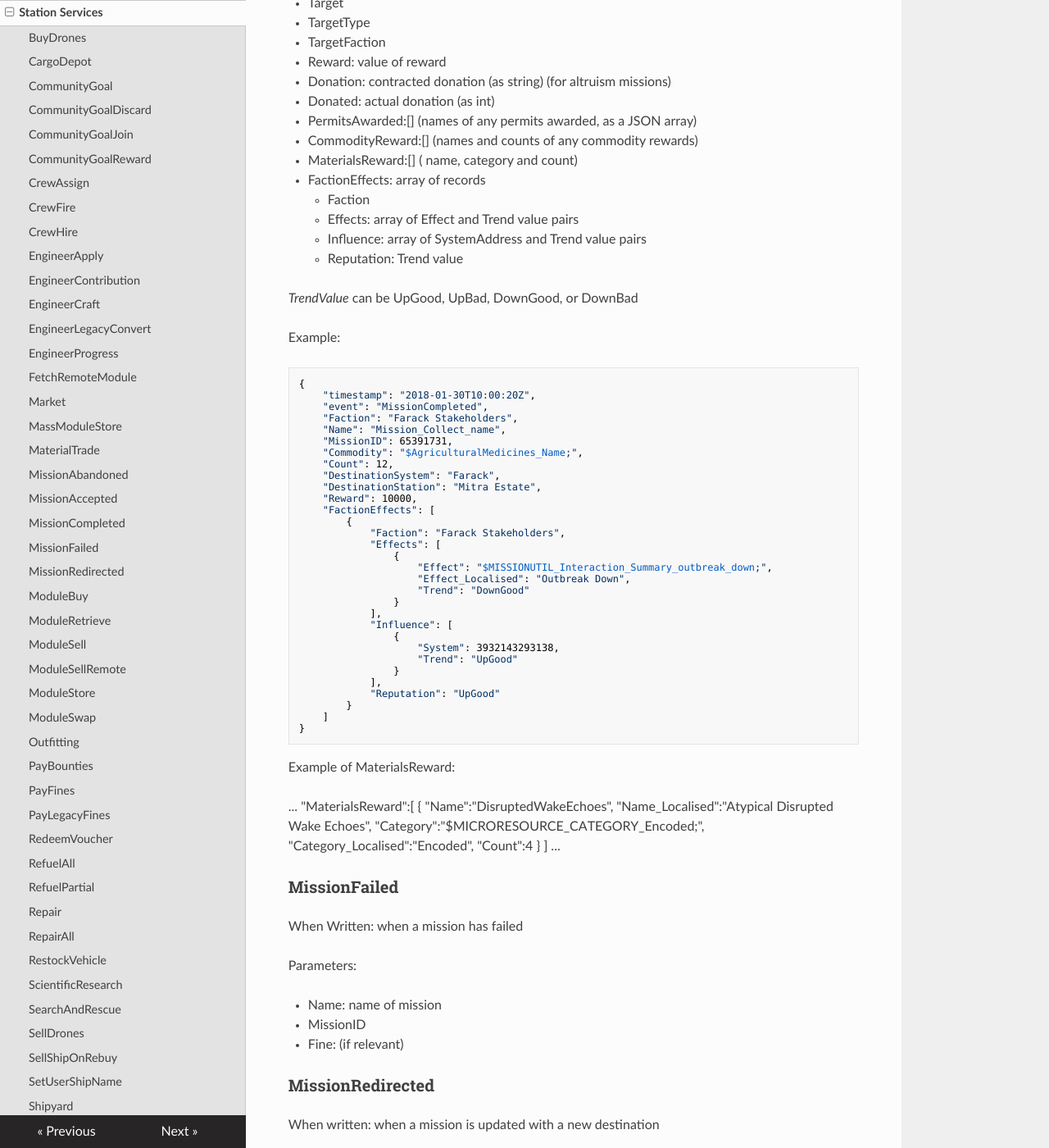
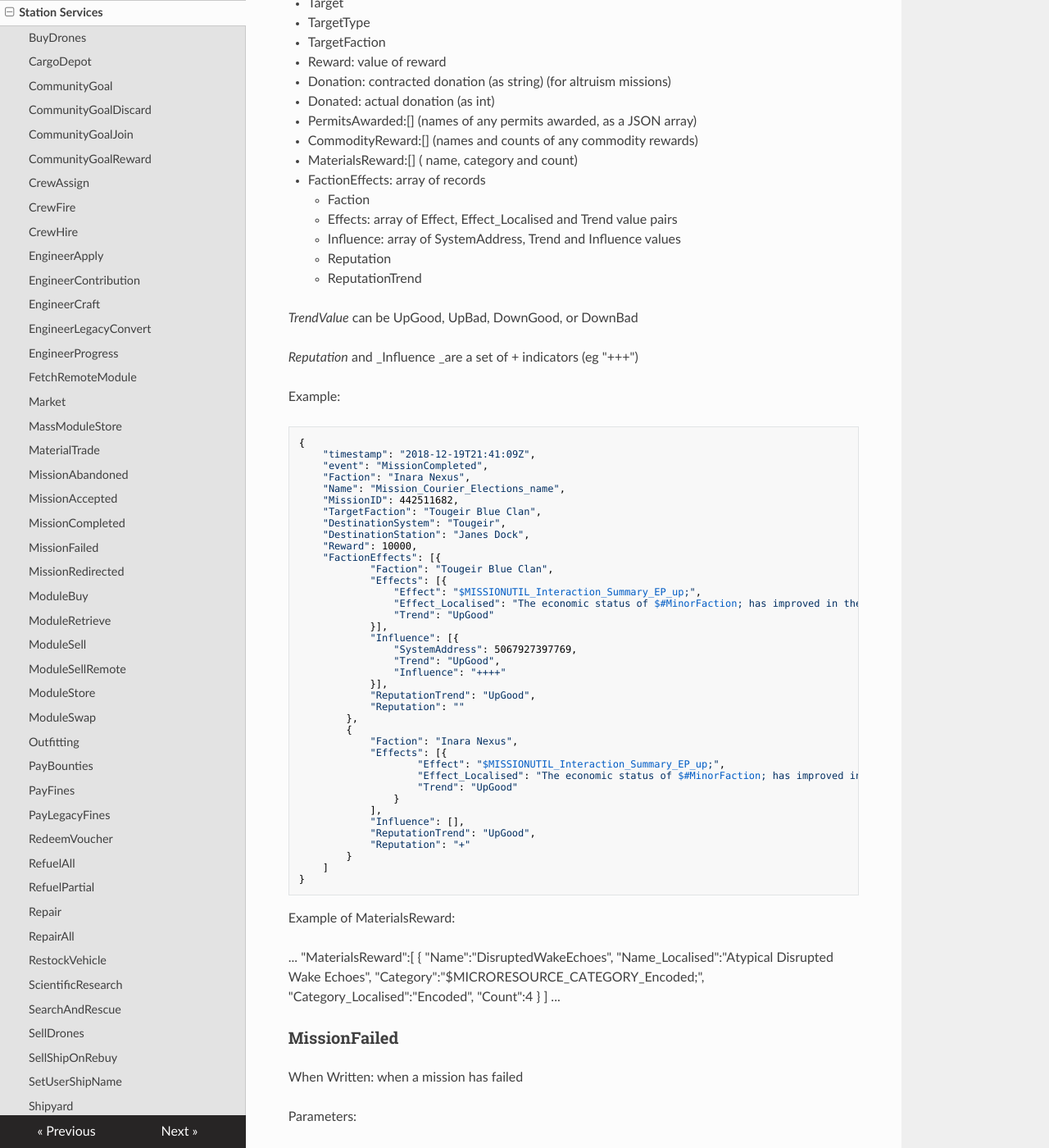
Before and after one commit to Lombra/elite-api-docs, an MkDocs documentation site: the page built from docs/Station Services.md, in a window 1280 px wide and 1400 px high, scrolled down 14205 px. Shown: the whole window at 82% size. Built offline with MkDocs 1.6.1, drawn with Linux system fonts in a browser that asks for light colours; nearby versions of some CDN libraries; old or Windows-style settings are respelled for this version of MkDocs.

Commit message:
Update for docs v26

````diff
--- a/docs/Station Services.md
+++ b/docs/Station Services.md
@@ -735,46 +735,57 @@ Optional parameters (depending on mission type)
 - MaterialsReward:[] ( name, category and count)
 - FactionEffects: array of records
 	- Faction
-	- Effects: array of Effect and Trend value pairs
-	- Influence: array of SystemAddress and Trend value pairs
-	- Reputation: Trend value
+	- Effects: array of Effect, Effect_Localised and Trend value pairs
+	- Influence: array of SystemAddress, Trend and Influence values
+	- Reputation
+	- ReputationTrend
 
 
 _TrendValue_ can be UpGood, UpBad, DownGood, or DownBad
 
-Example:
-
-```
-{
-	"timestamp": "2018-01-30T10:00:20Z",
-	"event": "MissionCompleted",
-	"Faction": "Farack Stakeholders",
-	"Name": "Mission_Collect_name",
-	"MissionID": 65391731,
-	"Commodity": "$AgriculturalMedicines_Name;",
-	"Count": 12,
-	"DestinationSystem": "Farack",
-	"DestinationStation": "Mitra Estate",
-	"Reward": 10000,
-	"FactionEffects": [
-		{
-			"Faction": "Farack Stakeholders",
-			"Effects": [
-				{
-					"Effect": "$MISSIONUTIL_Interaction_Summary_outbreak_down;",
-					"Effect_Localised": "Outbreak Down",
-					"Trend": "DownGood"
-				}
-			],
-			"Influence": [
-				{
-					"System": 3932143293138,
-					"Trend": "UpGood"
-				}
-			],
-			"Reputation": "UpGood"
-		}
-	]
+_Reputation_ and _Influence _are a set of + indicators (eg "+++")
+
+Example:
+
+```
+{
+    "timestamp": "2018-12-19T21:41:09Z",
+    "event": "MissionCompleted",
+    "Faction": "Inara Nexus",
+    "Name": "Mission_Courier_Elections_name",
+    "MissionID": 442511682,
+    "TargetFaction": "Tougeir Blue Clan",
+    "DestinationSystem": "Tougeir",
+    "DestinationStation": "Janes Dock",
+    "Reward": 10000,
+    "FactionEffects": [{
+            "Faction": "Tougeir Blue Clan",
+            "Effects": [{
+                "Effect": "$MISSIONUTIL_Interaction_Summary_EP_up;",
+                "Effect_Localised": "The economic status of $#MinorFaction; has improved in the $#System; system.",
+                "Trend": "UpGood"
+            }],
+            "Influence": [{
+                "SystemAddress": 5067927397769,
+                "Trend": "UpGood",
+                "Influence": "++++"
+            }],
+            "ReputationTrend": "UpGood",
+            "Reputation": ""
+        },
+        {
+            "Faction": "Inara Nexus",
+            "Effects": [{
+                    "Effect": "$MISSIONUTIL_Interaction_Summary_EP_up;",
+                    "Effect_Localised": "The economic status of $#MinorFaction; has improved in the $#System; system.",
+                    "Trend": "UpGood"
+                }
+            ],
+            "Influence": [],
+            "ReputationTrend": "UpGood",
+            "Reputation": "+"
+        }
+    ]
 }
 ```
 
````
Also changed, not shown: docs/Combat.md (+3 -0 lines), docs/Exploration.md (+73 -15 lines), docs/Status File.md (+2 -0 lines), docs/Travel.md (+11 -4 lines), docs/index.md (+22 -1 lines).
